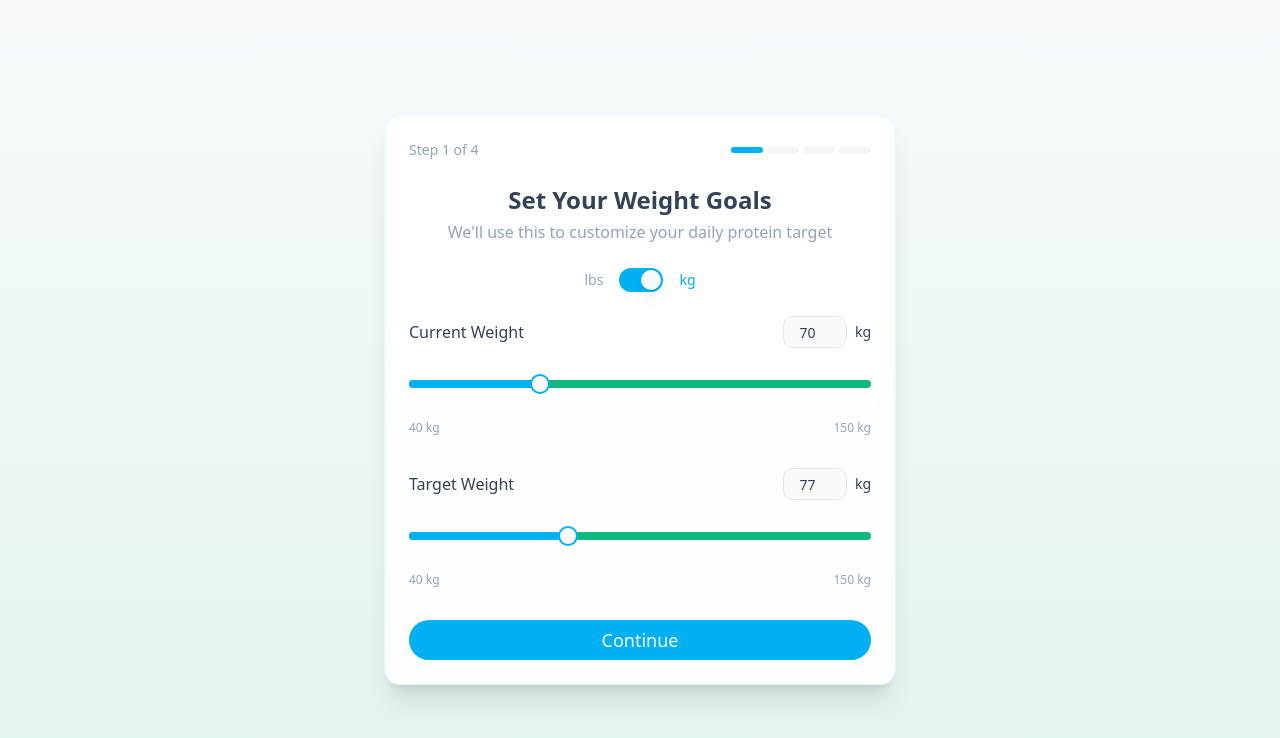
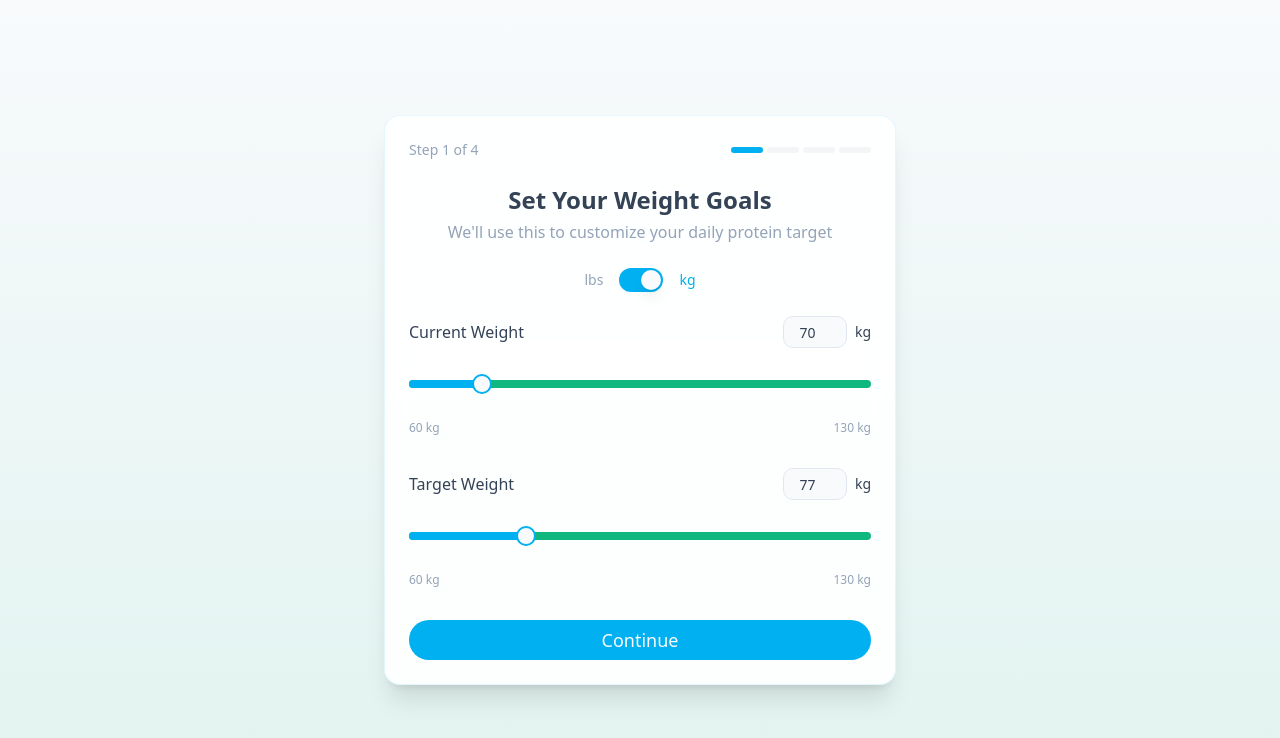
Before and after one commit to AaqifZ/fridge-fuel, a React (Vite) app: page /onboarding in a window 1280 px wide. Shown: the top 738 px of the page. Built offline with nearby package versions, Linux system fonts and the light colour scheme.

Commit message:
Adjust weight range in onboarding
Modify the current and target weight ranges in the onboarding wizard to be between 60kg and 130kg.

```diff
--- a/src/components/Onboarding/steps/WeightSetupStep.tsx
+++ b/src/components/Onboarding/steps/WeightSetupStep.tsx
@@ -115,16 +115,16 @@ const WeightSetupStep: React.FC<WeightSetupStepProps> = ({ userDetails, updateUs
 
           <Slider
             value={[userDetails.currentWeight || 0]}
-            min={useKg ? 40 : 88}
-            max={useKg ? 150 : 330}
+            min={useKg ? 60 : 132} // 60kg or equivalent in lbs
+            max={useKg ? 130 : 286} // 130kg or equivalent in lbs
             step={1}
             onValueChange={(values) => handleWeightChange('current', values[0])}
             className="py-4"
           />
 
           <div className="flex justify-between text-xs text-muted-foreground">
-            <span>{useKg ? '40 kg' : '88 lbs'}</span>
-            <span>{useKg ? '150 kg' : '330 lbs'}</span>
+            <span>{useKg ? '60 kg' : '132 lbs'}</span>
+            <span>{useKg ? '130 kg' : '286 lbs'}</span>
           </div>
         </div>
 
@@ -146,16 +146,16 @@ const WeightSetupStep: React.FC<WeightSetupStepProps> = ({ userDetails, updateUs
 
           <Slider
             value={[userDetails.targetWeight || 0]}
-            min={useKg ? 40 : 88}
-            max={useKg ? 150 : 330}
+            min={useKg ? 60 : 132} // 60kg or equivalent in lbs
+            max={useKg ? 130 : 286} // 130kg or equivalent in lbs
             step={1}
             onValueChange={(values) => handleWeightChange('target', values[0])}
             className="py-4"
           />
 
           <div className="flex justify-between text-xs text-muted-foreground">
-            <span>{useKg ? '40 kg' : '88 lbs'}</span>
-            <span>{useKg ? '150 kg' : '330 lbs'}</span>
+            <span>{useKg ? '60 kg' : '132 lbs'}</span>
+            <span>{useKg ? '130 kg' : '286 lbs'}</span>
           </div>
         </div>
       </div>
```
